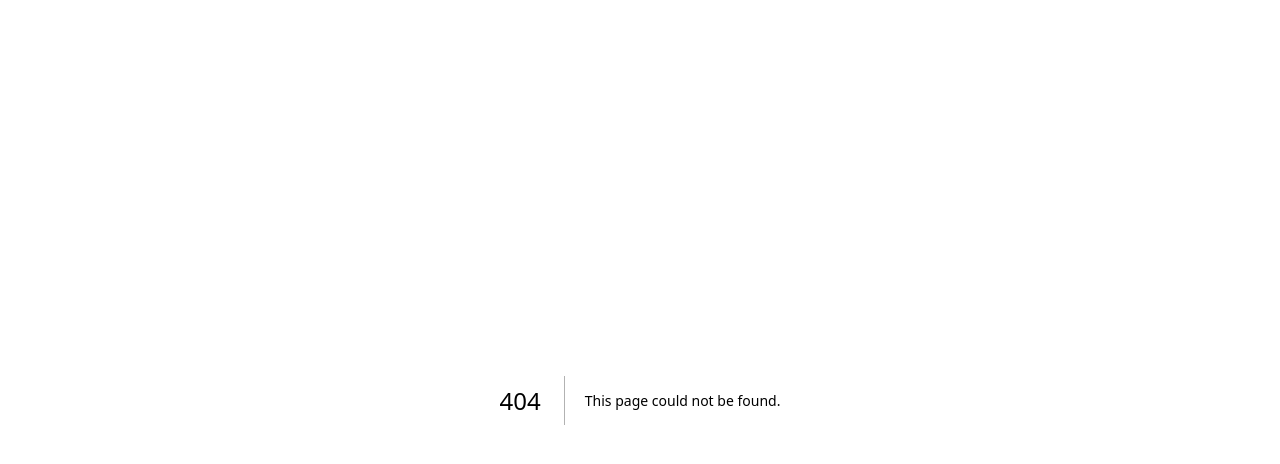
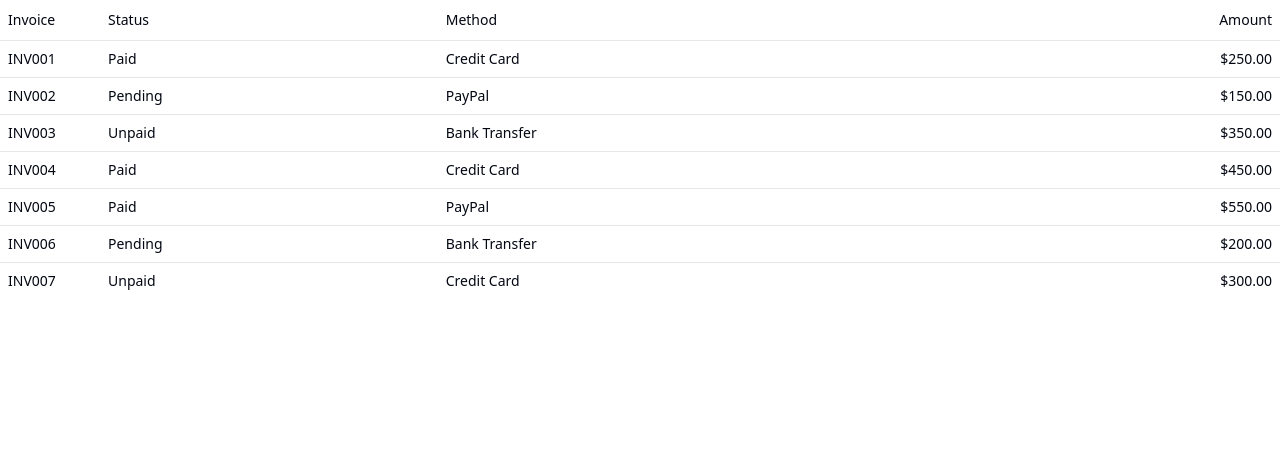
Before and after one commit to Sparsh-Verencar/scouter-dbms, a Next.js app: page /admin in a window 1280 px wide. Before the commit this address had no page. Shown: the top 464 px of the page. Built offline with nearby package versions, Linux system fonts and the light colour scheme.

Commit message:
added some of admin dashboard, some work left

```diff
--- /dev/null
+++ b/src/app/admin/page.jsx
@@ -0,0 +1,83 @@
+"use client"
+import {
+  Table,
+  TableBody,
+  TableCaption,
+  TableCell,
+  TableFooter,
+  TableHead,
+  TableHeader,
+  TableRow,
+} from "@/components/ui/table"
+
+const invoices = [
+  {
+    invoice: "INV001",
+    paymentStatus: "Paid",
+    totalAmount: "$250.00",
+    paymentMethod: "Credit Card",
+  },
+  {
+    invoice: "INV002",
+    paymentStatus: "Pending",
+    totalAmount: "$150.00",
+    paymentMethod: "PayPal",
+  },
+  {
+    invoice: "INV003",
+    paymentStatus: "Unpaid",
+    totalAmount: "$350.00",
+    paymentMethod: "Bank Transfer",
+  },
+  {
+    invoice: "INV004",
+    paymentStatus: "Paid",
+    totalAmount: "$450.00",
+    paymentMethod: "Credit Card",
+  },
+  {
+    invoice: "INV005",
+    paymentStatus: "Paid",
+    totalAmount: "$550.00",
+    paymentMethod: "PayPal",
+  },
+  {
+    invoice: "INV006",
+    paymentStatus: "Pending",
+    totalAmount: "$200.00",
+    paymentMethod: "Bank Transfer",
+  },
+  {
+    invoice: "INV007",
+    paymentStatus: "Unpaid",
+    totalAmount: "$300.00",
+    paymentMethod: "Credit Card",
+  },
+]
+
+export default function TableDemo() {
+  return (
+    <Table>
+      <TableHeader>
+        <TableRow>
+          <TableHead className="w-[100px]">Invoice</TableHead>
+          <TableHead>Status</TableHead>
+          <TableHead>Method</TableHead>
+          <TableHead className="text-right">Amount</TableHead>
+        </TableRow>
+      </TableHeader>
+      <TableBody>
+        {invoices.map((invoice) => (
+          <TableRow key={invoice.invoice}>
+            <TableCell className="font-medium">{invoice.invoice}</TableCell>
+            <TableCell>{invoice.paymentStatus}</TableCell>
+            <TableCell>{invoice.paymentMethod}</TableCell>
+            <TableCell className="text-right">{invoice.totalAmount}</TableCell>
+          </TableRow>
+        ))}
+      </TableBody>
+      <TableFooter>
+      </TableFooter>
+    </Table>
+  )
+}
--- /dev/null
+++ b/src/components/ui/table.jsx
@@ -0,0 +1,123 @@
+"use client"
+
+import * as React from "react"
+
+import { cn } from "@/lib/utils"
+
+function Table({
+  className,
+  ...props
+}) {
+  return (
+    <div data-slot="table-container" className="relative w-full overflow-x-auto">
+      <table
+        data-slot="table"
+        className={cn("w-full caption-bottom text-sm", className)}
+        {...props} />
+    </div>
+  );
+}
+
+function TableHeader({
+  className,
+  ...props
+}) {
+  return (
+    <thead
+      data-slot="table-header"
+      className={cn("[&_tr]:border-b", className)}
+      {...props} />
+  );
+}
+
+function TableBody({
+  className,
+  ...props
+}) {
+  return (
+    <tbody
+      data-slot="table-body"
+      className={cn("[&_tr:last-child]:border-0", className)}
+      {...props} />
+  );
+}
+
+function TableFooter({
+  className,
+  ...props
+}) {
+  return (
+    <tfoot
+      data-slot="table-footer"
+      className={cn("bg-muted/50 border-t font-medium [&>tr]:last:border-b-0", className)}
+      {...props} />
+  );
+}
+
+function TableRow({
+  className,
+  ...props
+}) {
+  return (
+    <tr
+      data-slot="table-row"
+      className={cn(
+        "hover:bg-muted/50 data-[state=selected]:bg-muted border-b transition-colors",
+        className
+      )}
+      {...props} />
+  );
+}
+
+function TableHead({
+  className,
+  ...props
+}) {
+  return (
+    <th
+      data-slot="table-head"
+      className={cn(
+        "text-foreground h-10 px-2 text-left align-middle font-medium whitespace-nowrap [&:has([role=checkbox])]:pr-0 [&>[role=checkbox]]:translate-y-[2px]",
+        className
+      )}
+      {...props} />
+  );
+}
+
+function TableCell({
+  className,
+  ...props
+}) {
+  return (
+    <td
+      data-slot="table-cell"
+      className={cn(
+        "p-2 align-middle whitespace-nowrap [&:has([role=checkbox])]:pr-0 [&>[role=checkbox]]:translate-y-[2px]",
+        className
+      )}
+      {...props} />
+  );
+}
+
+function TableCaption({
+  className,
+  ...props
+}) {
+  return (
+    <caption
+      data-slot="table-caption"
+      className={cn("text-muted-foreground mt-4 text-sm", className)}
+      {...props} />
+  );
+}
+
+export {
+  Table,
+  TableHeader,
+  TableBody,
+  TableFooter,
+  TableHead,
+  TableRow,
+  TableCell,
+  TableCaption,
+}
```
Also changed, not shown: 1 other file (tests, documents, lock files or other folders).
